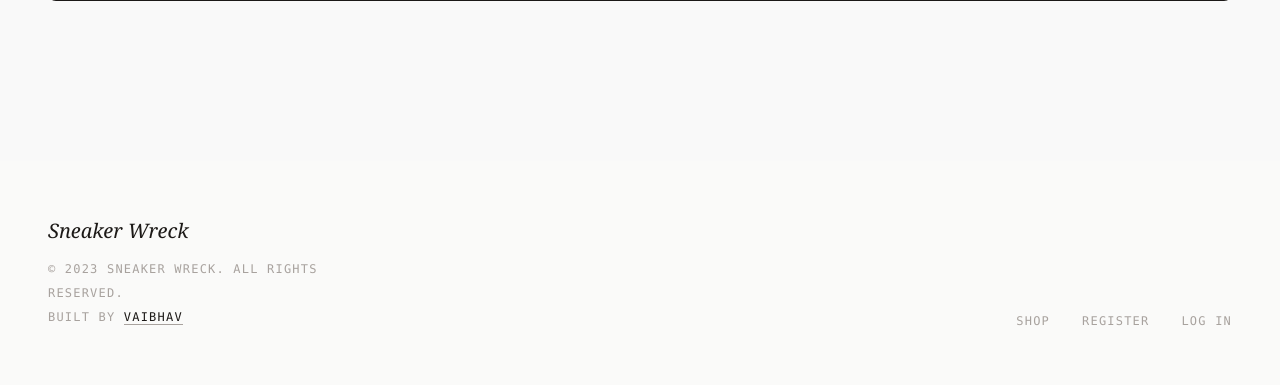
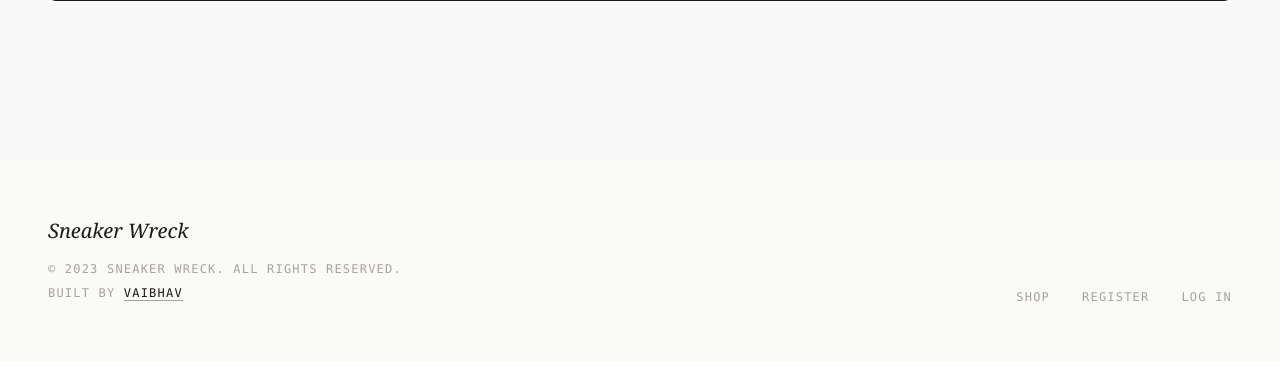
Before and after one commit to vaibhavrawat24/Sneaker-Wreck, a Django app: page / in a window 1280 px wide. Shown: the part 2257-2642 px from the top of the page. After the commit the page ends 2559 px from the top, so only its background shows below. Run offline with Django 3.2, Linux system fonts and the light colour scheme; some libraries are stand-ins or nearby versions.

Commit message:
fixed footer

```diff
--- a/auctions/templates/auctions/landing.html
+++ b/auctions/templates/auctions/landing.html
@@ -197,7 +197,7 @@
   <div class="flex flex-col md:flex-row justify-between items-start md:items-end w-full max-w-[1920px] mx-auto gap-8 md:gap-0">
     <div>
       <div class="font-serif italic text-xl text-stone-900 mb-3">Sneaker Wreck</div>
-      <p class="font-mono text-xs tracking-widest uppercase text-stone-400 max-w-xs leading-loose">
+      <p class="font-mono text-xs tracking-widest uppercase text-stone-400 leading-loose">
         © 2023 Sneaker Wreck. All rights reserved.<br>
         Built by <a href="https://vaibhavdev.qzz.io" target="_blank" class="text-stone-900 border-b border-stone-400 hover:border-stone-900 transition-colors">Vaibhav</a>
       </p>
--- a/auctions/templates/auctions/layout.html
+++ b/auctions/templates/auctions/layout.html
@@ -110,7 +110,7 @@
   <div class="flex flex-col md:flex-row justify-between items-start md:items-end w-full max-w-[1920px] mx-auto gap-8 md:gap-0">
     <div>
       <div class="font-serif italic text-xl text-stone-900 mb-3">Sneaker Wreck</div>
-      <p class="font-mono text-xs tracking-widest uppercase text-stone-400 max-w-xs leading-loose">
+      <p class="font-mono text-xs tracking-widest uppercase text-stone-400 leading-loose">
         © 2023 Sneaker Wreck. All rights reserved.<br>
         Built by <a href="https://vaibhavdev.qzz.io" target="_blank" class="text-stone-900 border-b border-stone-400 hover:border-stone-900 transition-colors">Vaibhav</a>
       </p>
```
